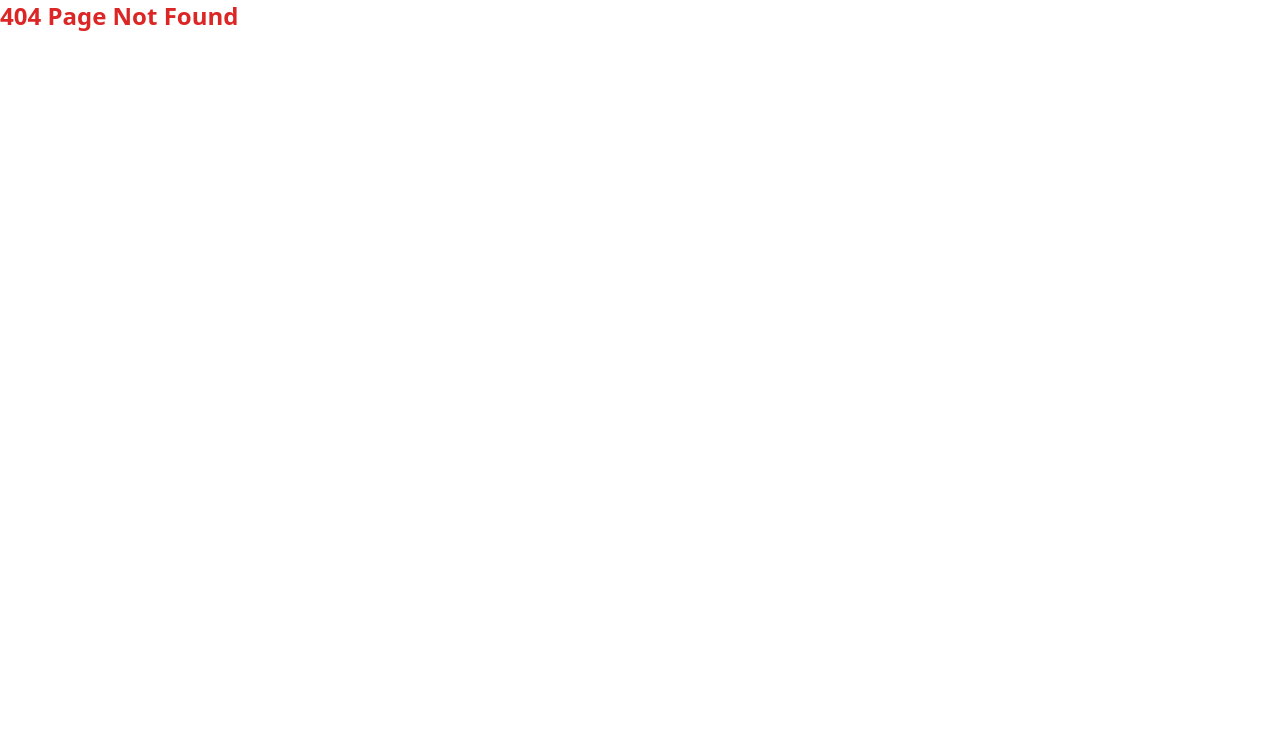
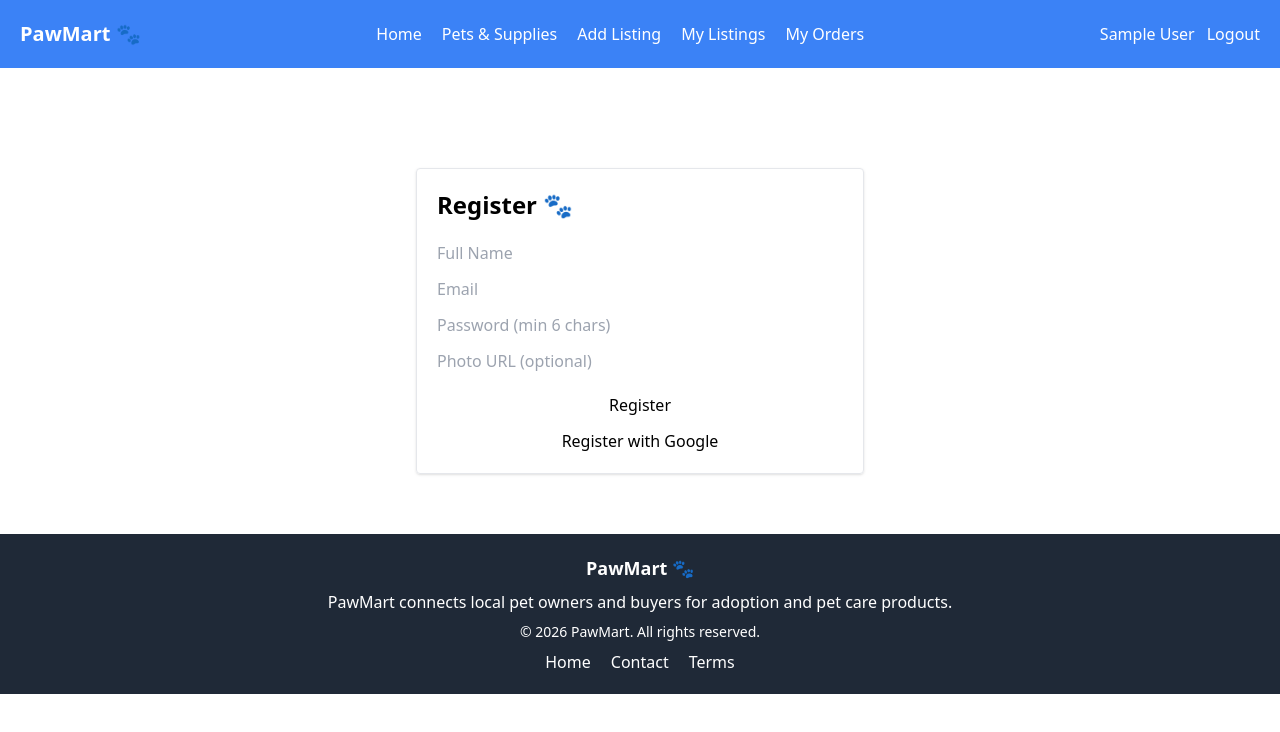
Before and after one commit to LiaJahan/paw-mart-client, a React (Vite) app: page /register in a window 1280 px wide. Before the commit this address had no page. Shown: the top 732 px of the page. Built offline with nearby package versions, Linux system fonts and the light colour scheme; no server answers; sample sign-in values are in the browser's storage.

Commit message:
working on my navbar based on authentication

```diff
--- a/package.json
+++ b/package.json
@@ -14,6 +14,7 @@
     "firebase": "^12.8.0",
     "react": "^19.2.0",
     "react-dom": "^19.2.0",
+    "react-hot-toast": "^2.6.0",
     "react-router-dom": "^6.30.3"
   },
   "devDependencies": {
--- a/src/App.jsx
+++ b/src/App.jsx
@@ -1,5 +1,10 @@
 import { Routes, Route } from "react-router-dom";
 import Layout from "./components/Layout";
+import { Toaster } from "react-hot-toast";
+import Login from './pages/Login'
+import Register from "./pages/Register";
+import PrivateRoute from "./components/PrivateRoute";
+
 
 function Home() {
   return <h1 className="text-2xl font-bold">Home Page 🏠</h1>;
@@ -15,16 +20,32 @@ function NotFound() {
 
 function App() {
   return (
+    <>
+      {/* Toaster should be outside Routes */}
+      <Toaster />
+
       <Routes>
         {/* Pages with Navbar + Footer */}
         <Route element={<Layout />}>
+
           <Route path="/" element={<Home />} />
           <Route path="/pets-supplies" element={<PetsSupplies />} />
+          <Route path="/login" element={<Login />} />
+          <Route path="/register" element={<Register />} />
+<Route element={<PrivateRoute />}>
+    <Route path="/add-listing" element={<h2>Add Listing Page</h2>} />
+    <Route path="/my-listings" element={<h2>My Listings Page</h2>} />
+    <Route path="/my-orders" element={<h2>My Orders Page</h2>} />
   </Route>
+
+
+        </Route>
+
 
         {/* 404 Page without Navbar/Footer */}
         <Route path="*" element={<NotFound />} />
       </Routes>
+    </>
   );
 }
 
--- a/src/components/Layout.jsx
+++ b/src/components/Layout.jsx
@@ -1,11 +1,24 @@
 import { Outlet } from "react-router-dom";
 import Navbar from "./Navbar";
 import Footer from "./Footer";
+import { useEffect, useState } from "react";
+import { onAuthStateChanged } from "firebase/auth";
+import { auth } from "../firebase";
 
 function Layout() {
+  const [user, setUser] = useState(null);
+
+  useEffect(() => {
+    const unsubscribe = onAuthStateChanged(auth, (currentUser) => {
+      setUser(currentUser); // this will be null or the logged-in user
+    });
+
+    return () => unsubscribe();
+  }, []);
+
   return (
     <div>
-      <Navbar user={null} />
+      <Navbar user={user} />
       <div className="p-5">
         <Outlet />
       </div>
--- a/src/components/Navbar.jsx
+++ b/src/components/Navbar.jsx
@@ -1,4 +1,6 @@
 import { Link } from "react-router-dom";
+import { signOut } from "firebase/auth";
+import { auth } from "../firebase";
 
 function Navbar({ user }) {
   return (
@@ -12,6 +14,8 @@ function Navbar({ user }) {
       <div className="flex gap-5">
         <Link to="/">Home</Link>
         <Link to="/pets-supplies">Pets & Supplies</Link>
+
+        {/* Show these only if user is logged in */}
         {user && (
           <>
             <Link to="/add-listing">Add Listing</Link>
@@ -23,10 +27,22 @@ function Navbar({ user }) {
 
       {/* Right */}
       <div className="flex gap-3">
+
         {user ? (
           <>
-            <span>{user.name}</span>
-            <button className="btn btn-sm btn-outline">Logout</button>
+            <span>{user.displayName || "User"}</span>
+            <button
+              className="btn btn-sm btn-outline"
+              onClick={async () => {
+                try {
+                  await signOut(auth);
+                } catch (error) {
+                  console.error(error);
+                }
+              }}
+            >
+              Logout
+            </button>
           </>
         ) : (
           <>
@@ -34,6 +50,7 @@ function Navbar({ user }) {
             <Link to="/register" className="btn btn-sm btn-secondary">Register</Link>
           </>
         )}
+
       </div>
     </nav>
   );
--- /dev/null
+++ b/src/components/PrivateRoute.jsx
@@ -0,0 +1,27 @@
+import { Navigate, Outlet } from "react-router-dom";
+import { useEffect, useState } from "react";
+import { onAuthStateChanged } from "firebase/auth";
+import { auth } from "../firebase";
+
+// This component wraps private pages
+function PrivateRoute() {
+  const [user, setUser] = useState(null);
+  const [loading, setLoading] = useState(true);
+
+  useEffect(() => {
+    const unsubscribe = onAuthStateChanged(auth, (currentUser) => {
+      setUser(currentUser);
+      setLoading(false);
+    });
+
+    return () => unsubscribe();
+  }, []);
+
+  if (loading) {
+    return <h2 className="text-center mt-20">Loading...</h2>; // simple loader
+  }
+
+  return user ? <Outlet /> : <Navigate to="/login" />;
+}
+
+export default PrivateRoute;
--- /dev/null
+++ b/src/pages/Login.jsx
@@ -0,0 +1,65 @@
+import { useState } from "react";
+import { signInWithEmailAndPassword, signInWithPopup } from "firebase/auth";
+import { auth, googleProvider } from "../firebase";
+import toast from "react-hot-toast";
+
+function Login() {
+  const [email, setEmail] = useState("");
+  const [password, setPassword] = useState("");
+
+  // Email & Password Login
+  const handleLogin = async (e) => {
+    e.preventDefault();
+    try {
+      await signInWithEmailAndPassword(auth, email, password);
+      toast.success("Logged in successfully!");
+    } catch (error) {
+      toast.error(error.message);
+    }
+  };
+
+  // Google Login
+  const handleGoogleLogin = async () => {
+    try {
+      await signInWithPopup(auth, googleProvider);
+      toast.success("Logged in with Google!");
+    } catch (error) {
+      toast.error(error.message);
+    }
+  };
+
+  return (
+    <div className="max-w-md mx-auto mt-20 p-5 border rounded shadow">
+      <h2 className="text-2xl font-bold mb-5">Login 🐾</h2>
+      <form onSubmit={handleLogin} className="flex flex-col gap-3">
+        <input
+          type="email"
+          placeholder="Email"
+          value={email}
+          onChange={(e) => setEmail(e.target.value)}
+          className="input input-bordered w-full"
+          required
+        />
+        <input
+          type="password"
+          placeholder="Password"
+          value={password}
+          onChange={(e) => setPassword(e.target.value)}
+          className="input input-bordered w-full"
+          required
+        />
+        <button type="submit" className="btn btn-primary mt-2">
+          Login
+        </button>
+      </form>
+      <button
+        onClick={handleGoogleLogin}
+        className="btn btn-outline btn-secondary mt-3 w-full"
+      >
+        Login with Google
+      </button>
+    </div>
+  );
+}
+
+export default Login;
--- /dev/null
+++ b/src/pages/Register.jsx
@@ -0,0 +1,90 @@
+import { useState } from "react";
+import { createUserWithEmailAndPassword, updateProfile, signInWithPopup } from "firebase/auth";
+import { auth, googleProvider } from "../firebase";
+import toast from "react-hot-toast";
+
+function Register() {
+  const [name, setName] = useState("");
+  const [email, setEmail] = useState("");
+  const [password, setPassword] = useState("");
+  const [photoURL, setPhotoURL] = useState("");
+
+  // Email & Password Registration
+  const handleRegister = async (e) => {
+    e.preventDefault();
+    try {
+      // Create user in Firebase
+      const userCredential = await createUserWithEmailAndPassword(auth, email, password);
+
+      // Update display name and photo
+      await updateProfile(userCredential.user, {
+        displayName: name,
+        photoURL: photoURL
+      });
+
+      toast.success("Account created successfully!");
+    } catch (error) {
+      toast.error(error.message);
+    }
+  };
+
+  // Google Login
+  const handleGoogleRegister = async () => {
+    try {
+      await signInWithPopup(auth, googleProvider);
+      toast.success("Registered with Google!");
+    } catch (error) {
+      toast.error(error.message);
+    }
+  };
+
+  return (
+    <div className="max-w-md mx-auto mt-20 p-5 border rounded shadow">
+      <h2 className="text-2xl font-bold mb-5">Register 🐾</h2>
+      <form onSubmit={handleRegister} className="flex flex-col gap-3">
+        <input
+          type="text"
+          placeholder="Full Name"
+          value={name}
+          onChange={(e) => setName(e.target.value)}
+          className="input input-bordered w-full"
+          required
+        />
+        <input
+          type="email"
+          placeholder="Email"
+          value={email}
+          onChange={(e) => setEmail(e.target.value)}
+          className="input input-bordered w-full"
+          required
+        />
+        <input
+          type="password"
+          placeholder="Password (min 6 chars)"
+          value={password}
+          onChange={(e) => setPassword(e.target.value)}
+          className="input input-bordered w-full"
+          required
+        />
+        <input
+          type="text"
+          placeholder="Photo URL (optional)"
+          value={photoURL}
+          onChange={(e) => setPhotoURL(e.target.value)}
+          className="input input-bordered w-full"
+        />
+        <button type="submit" className="btn btn-primary mt-2">
+          Register
+        </button>
+      </form>
+      <button
+        onClick={handleGoogleRegister}
+        className="btn btn-outline btn-secondary mt-3 w-full"
+      >
+        Register with Google
+      </button>
+    </div>
+  );
+}
+
+export default Register;
```
Also changed, not shown: 1 other file (tests, documents, lock files or other folders). Lines whose indentation alone changed are shown as unchanged.
